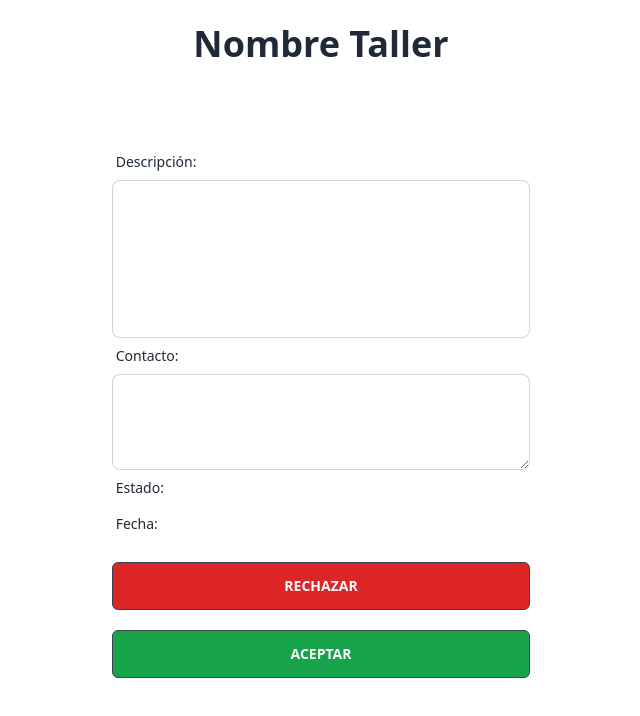
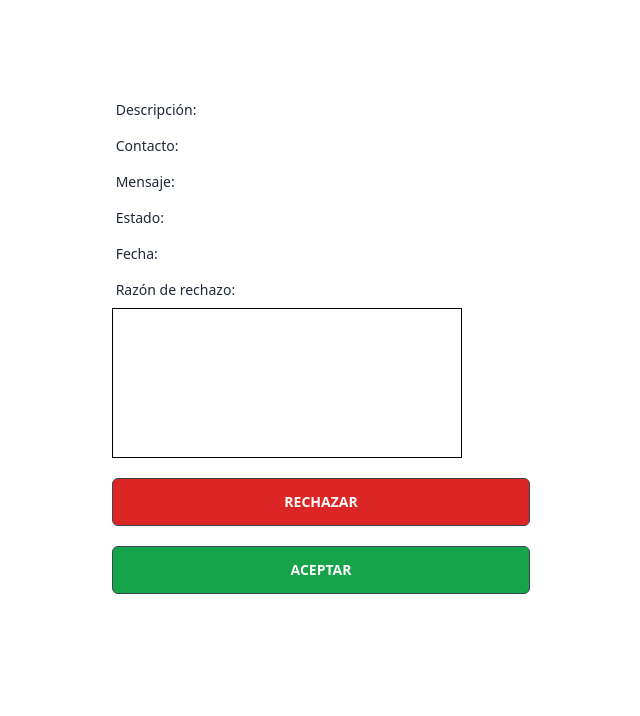
Before and after one commit to LuisAndresParraAmaya/TuTallerSystemFrontEndWEB, a Vue app: page /SeeMore in a window 1280 px wide. Shown: the top 716 px of the page, without its empty margins (319-959 px from the left). Built offline with nearby package versions, Linux system fonts and the light colour scheme.

Commit message:
se añadio funcionalidad lista de postulaciones, ver acepetar y rechazar.

```diff
--- a/src/router.js
+++ b/src/router.js
@@ -27,7 +27,7 @@ const routes = [
     {path: '/ListPostulation', component: ListPostulation},
     {path: '/AddWorkshopOffice', component: AddWorkshopOffice},
     {path: '/RefuseWorkshop', component: RefuseWorkshop},
-    {path: '/SeeMore', component: SeeMore}
+    {path: '/SeeMore', name:'WorkshopPostulation', component: SeeMore}
 ]
 export const router = createRouter({
     history:createWebHistory(),
--- a/src/view/ListPostulation/Logic.js
+++ b/src/view/ListPostulation/Logic.js
@@ -1,6 +1,4 @@
-import { ref } from 'vue';
 import axios from 'axios'
-
 export default {
     name: 'ListPostulation',
     async setup() {
@@ -12,6 +10,11 @@ export default {
         }).catch(function (error) {
             console.log(error);
         });
-        return { list };
+
+        function goToWorkshopPostulation(name, status, time, message, contact, user_rut, description, id){
+            console.log(user_rut)
+            this.$router.push({name: 'WorkshopPostulation', params: { name: name, status: status, time: time, message: message, contact: contact, user_rut: user_rut, description: description, id: id}})
+        }
+        return { list, goToWorkshopPostulation};
     }
 }
--- a/src/view/ListPostulation/Table.vue
+++ b/src/view/ListPostulation/Table.vue
@@ -15,7 +15,7 @@
         <td>{{ postulation.postulation_current_status }}</td>
         <td>{{ postulation.postulation_date_time }}</td>
         <td>
-          <button class="btn btn-success rounded-full">Ver Más</button>
+          <button v-on:click="goToWorkshopPostulation(postulation.workshop_name, postulation.postulation_current_status, postulation.postulation_date_time, postulation.postulation_message, postulation.workshop_number, postulation.user_user_rut, postulation.workshop_description, postulation.id)" class="btn btn-success rounded-full">Ver Más</button>
         </td>
       </tr>
     </tbody>
--- a/src/view/SeeMore/Template.vue
+++ b/src/view/SeeMore/Template.vue
@@ -2,50 +2,113 @@
   <div class="grid grid-cols-1 md:grid-cols-3 content-center p-3">
     <div></div>
     <div>
-      <h1 class="my-3 text-4xl font-bold text-center mb-20">Nombre Taller</h1>
+      <h1 class="my-3 text-4xl font-bold text-center mb-20">{{ name }}</h1>
+      <form
+        @submit.prevent
+        class="space-y-12 ng-untouched ng-pristine ng-valid mt-12"
+      >
         <div class="form-control">
           <label class="label">
             <span class="label-text">Descripción:</span>
           </label>
-        <textarea
-          style="resize: none"
-          class="input-bordered textarea"
-          name="text_description"
-          id="text_description"
-          cols="30"
-          rows="5"
-        ></textarea>
+          {{ description }}
           <label class="label">
             <span class="label-text">Contacto:</span>
           </label>
-        <textarea
-          class="textarea h-24 textarea-bordered resize"
-          name="text_message"
-          id="text_message"
-          cols="30"
-          rows="5"
-        ></textarea>
+          {{ contact }}
+          <label class="label">
+            <span class="label-text">Mensaje:</span>
+          </label>
+          {{ message }}
           <label class="label">
             <span class="label-text">Estado:</span>
           </label>
+          {{ status }}
           <label class="label">
             <span class="label-text">Fecha:</span>
           </label>
+          {{ time }}
+          <label class="label">
+            <span class="label-text">Razón de rechazo:</span>
+          </label>
+          <textarea id="reject_reason" style="width: 350px; height: 150px; border: 1px solid black; text-align: start; resize: none">
+
+          </textarea>
           <div class="">
             <button
+              v-on:click="RejectWorkshopPostulation()"
               class="w-full rounded-md bg-red-600 btn text-coolGray-50 mt-5"
             >
               Rechazar
             </button>
 
             <button
+              v-on:click="AcceptWorkshopPostulation()"
               class="w-full btn rounded-md bg-green-600 text-coolGray-50 mt-5"
             >
               Aceptar
             </button>
           </div>
         </div>
+      </form>
     </div>
     <div></div>
   </div>
 </template>
+<script>
+import axios from "axios";
+import { useRoute } from "vue-router";
+export default {
+  setup() {
+    const route = useRoute();
+    let { name, status, time, contact, description, message, user_rut, id } =
+      route.params;
+    if (status == "pending") {
+      status = "pendiente";
+    }
+    async function AcceptWorkshopPostulation() {
+       await axios
+        .post("http://localhost:8080/AcceptWorkshopPostulation", {
+          headers: { "Content-type": "application/json" },
+          data: {
+            id: id,
+            user_rut: user_rut,
+          },
+        })
+        .then(res => {
+          alert("Fue enviado un correo al administrador del taller")
+        })
+        .catch(function (error) {
+          console.log(error);
+        })
+    }
+    async function RejectWorkshopPostulation() {
+       await axios
+        .post("http://localhost:8080/RejectWorkshopPostulation", {
+          headers: { "Content-type": "application/json" },
+          data: {
+            id: id,
+            user_rut: user_rut,
+            reject_reason: reject_reason.value
+          },
+        })
+        .then(res => {
+          alert("Fue enviado un correo al administrador del taller")
+        })
+        .catch(function (error) {
+          console.log(error);
+        })
+    }
+    return {
+      name,
+      status,
+      time,
+      contact,
+      description,
+      message,
+      AcceptWorkshopPostulation,
+      RejectWorkshopPostulation
+    };
+  },
+};
+</script>
```
Lines whose indentation alone changed are shown as unchanged.
